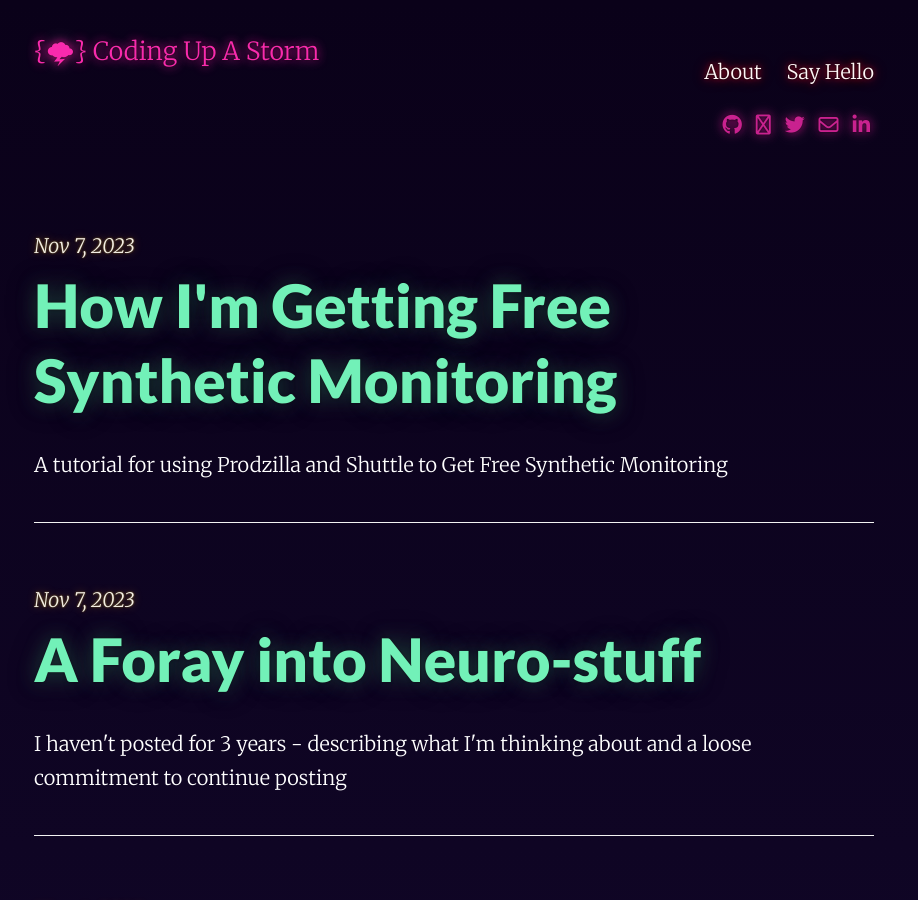
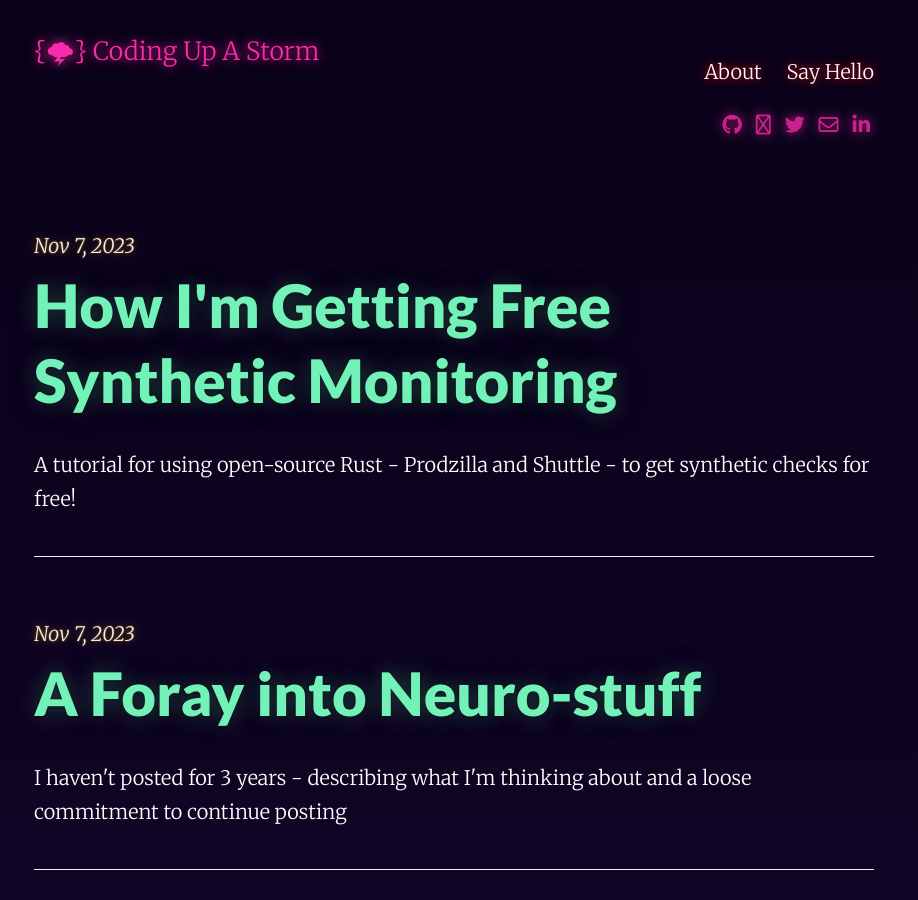
Before and after one commit to codingupastorm/codingupastorm.github.io, a Jekyll site: the page built from index.html, in a window 1280 px wide and 900 px high. Shown: the whole window, without its empty margins (186-1104 px from the left). Built offline with Jekyll 4.4.1, drawn with Linux system fonts in a browser that asks for light colours; nearby versions of some CDN libraries; the list of posts is cut into pages by our own code.

Commit message:
Synthetic monitoring

```diff
--- a/_posts/2024-01-10-prodzilla-and-shuttle.md
+++ b/_posts/2024-01-10-prodzilla-and-shuttle.md
@@ -2,7 +2,7 @@
 layout:     post
 title:      How I'm Getting Free Synthetic Monitoring
 date:       2023-11-07
-summary:    A tutorial for using Prodzilla and Shuttle to Get Free Synthetic Monitoring
+summary:    A tutorial for using open-source Rust - Prodzilla and Shuttle - to get synthetic checks for free!
 categories:
 ---
 
```
